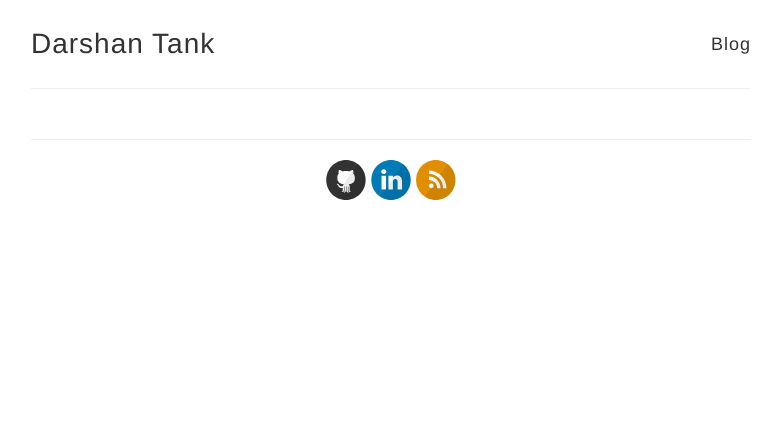
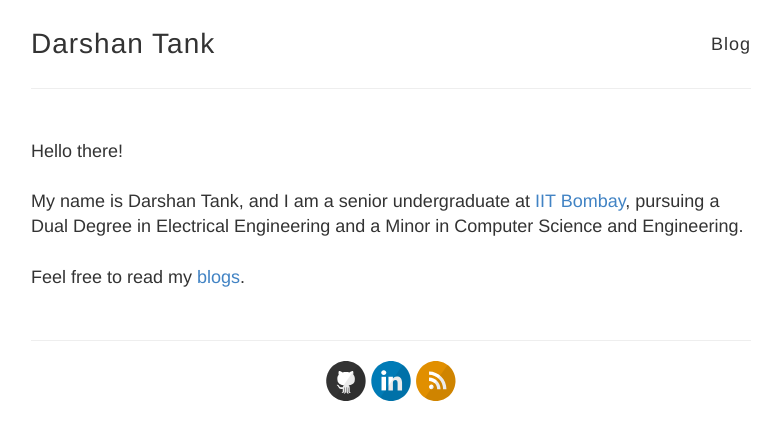
Before and after one commit to darshan3/darshan3.github.io, a Jekyll site: the page built from index.html, in a window 1280 px wide. Shown: the top 440 px of the page, without its empty margins (249-1029 px from the left). Built offline with Jekyll 4.4.1, drawn with Linux system fonts in a browser that asks for light colours.

Commit message:
Added first blog and homepage

```diff
--- a/index.html
+++ b/index.html
@@ -2,17 +2,8 @@
 layout: default
 ---
 
-<div class="posts">
-  {% for post in site.posts %}
-    <article class="post">
+Hello there! <br /><br />
 
-      <h1><a href="{{ site.baseurl }}{{ post.url }}">{{ post.title }}</a></h1>
+My name is Darshan Tank, and I am a senior undergraduate at <a href="https://www.iitb.ac.in">IIT Bombay</a>, pursuing a Dual Degree in Electrical Engineering and a Minor in Computer Science and Engineering. <br /><br />
 
-      <div class="entry">
-        {{ post.excerpt }}
-      </div>
-
-      <a href="{{ site.baseurl }}{{ post.url }}" class="read-more">Read More</a>
-    </article>
-  {% endfor %}
-</div>
+Feel free to read my <a href="/blog">blogs</a>.
```
Also changed, not shown: _posts/2015-5-22-Hello-World.md (added, +10 -0 lines), blog.html (added, +18 -0 lines).
